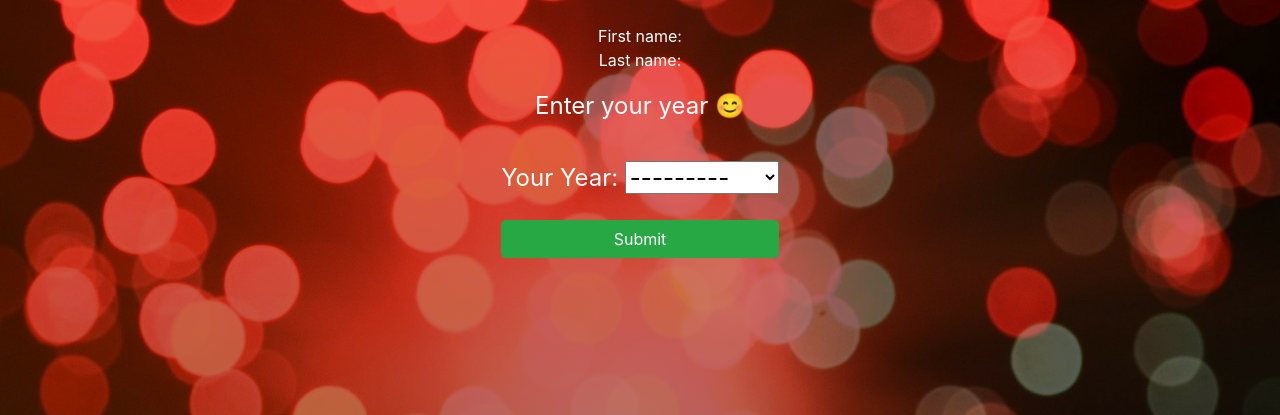
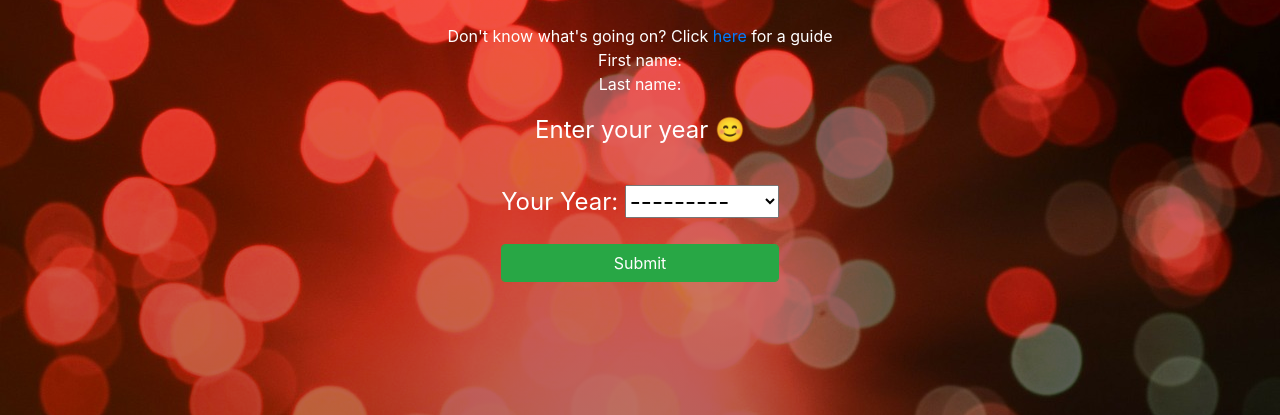
Before and after one commit to EdwardX29/nwprom, a Django app: page /app in a window 1280 px wide. Shown: the part 77-492 px from the top of the page. Run offline with Django 4.2, Linux system fonts and the light colour scheme; a user stored in the database is signed in; data comes from the database, SQL or seed files in the repository; some libraries are stand-ins or nearby versions.

Commit message:
how guide

```diff
--- a/promApp/templates/promApp/app.html
+++ b/promApp/templates/promApp/app.html
@@ -6,6 +6,8 @@
 
 <div style="text-align:center;">
   <p>
+    Don't know what's going on? Click <a href="{%url 'promApp:guide'%}">here</a> for a guide
+    <br>
     First name: {{request.user.first_name}}
     <br>
     Last name: {{request.user.last_name}}
```
